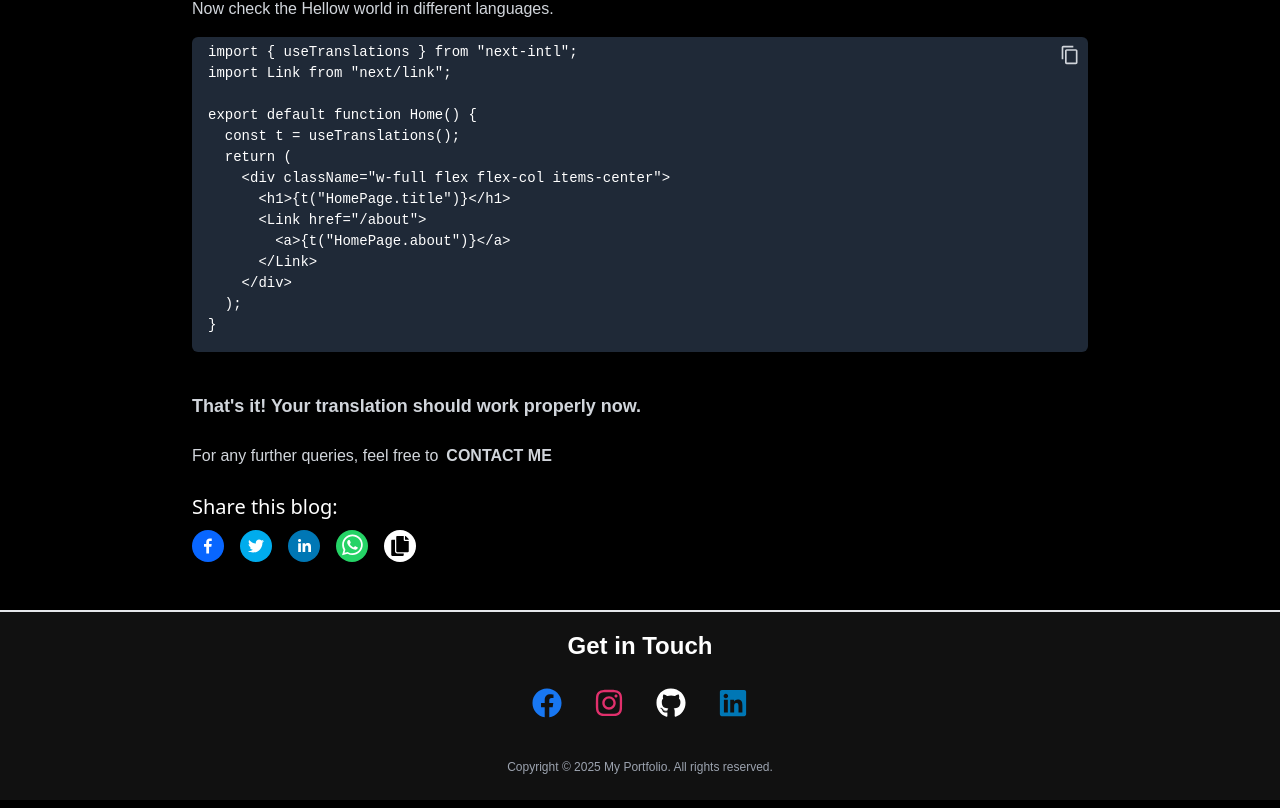
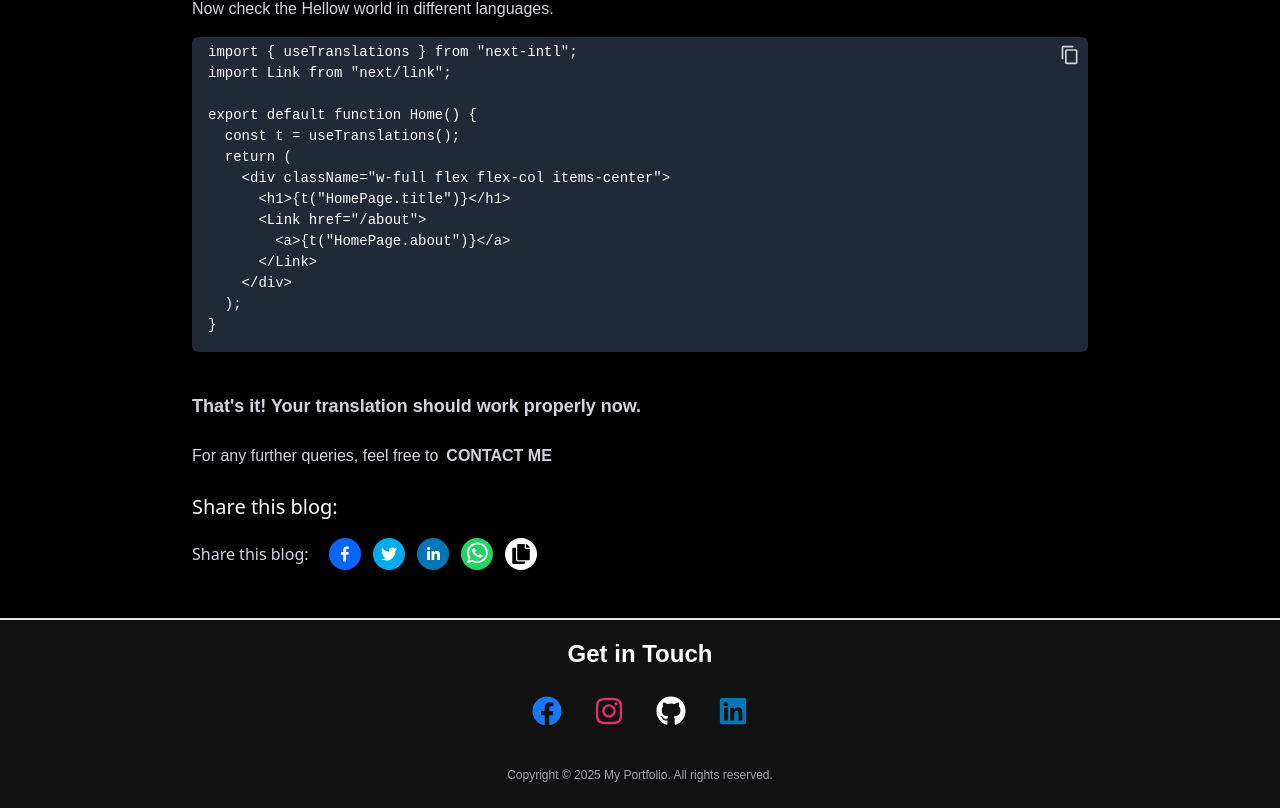
Before and after one commit to Rafidulemon/rafidul-portfolio, a Next.js app: page /blogs/1 in a window 1280 px wide. Shown: the part 6329-7137 px from the top of the page. Built offline with nearby package versions, Linux system fonts and the light colour scheme.

Commit message:
share test

```diff
--- a/app/blogs/[id]/page.tsx
+++ b/app/blogs/[id]/page.tsx
@@ -27,9 +27,10 @@ import {
   WhatsappShareButton,
 } from "react-share";
 import { FaCopy } from "react-icons/fa";
-import { useState } from "react";
+import { useState, useEffect } from "react";
 import MCP_Blog from "@/app/components/blogs/MCP_Blog";
 import OpenAiCodex from "@/app/components/blogs/OpenAiCodex";
+import SocialShare from "@/app/components/share/SocialShare";
 
 const blogData = [
   {
@@ -206,18 +207,24 @@ const blogData = [
 
 export default function BlogPage({ params }: { params: { id: string } }) {
   const blog = blogData.find((b) => b.id === params.id);
-  const currentUrl = `https://rafidul-portfolio.vercel.app//blogs/${params.id}`;
-  if (!blog) {
-    notFound();
-  }
+  if (!blog) notFound();
 
+  const [currentUrl, setCurrentUrl] = useState("");
   const [copied, setCopied] = useState(false);
 
+  // Fix: Set the full URL client-side after the component mounts
+  useEffect(() => {
+    setCurrentUrl(window.location.href);
+  }, []);
+
   const handleCopy = () => {
-    navigator.clipboard.writeText(currentUrl);
-    setCopied(true);
-    setTimeout(() => setCopied(false), 2000);
+    if (currentUrl) {
+      navigator.clipboard.writeText(currentUrl);
+      setCopied(true);
+      setTimeout(() => setCopied(false), 2000);
+    }
   };
+
   return (
     <div className="w-full py-6 md:px-10">
       <div className="w-full md:w-[80%] lg:w-[60%] xl:w-[50%] mx-auto">
@@ -244,7 +251,7 @@ export default function BlogPage({ params }: { params: { id: string } }) {
         <div className="mt-6 flex items-center text-[16] md:text-[20px]">
           Share this blog:
         </div>
-        <div className="mt-2 flex space-x-4">
+        {/* <div className="mt-2 flex space-x-4 items-center">
           <FacebookShareButton url={currentUrl} title={blog.title}>
             <FacebookIcon size={32} round />
           </FacebookShareButton>
@@ -264,9 +271,10 @@ export default function BlogPage({ params }: { params: { id: string } }) {
             <FaCopy size={20} color="black" className="dark:text-white" />
           </button>
           {copied && (
-            <span className="text-green-500 text-sm">Link Copied!</span>
+            <span className="text-green-500 text-sm ml-2">Link Copied!</span>
           )}
-        </div>
+        </div> */}
+        <SocialShare title={blog.title} />
       </div>
     </div>
   );
--- /dev/null
+++ b/app/components/share/SocialShare.tsx
@@ -0,0 +1,63 @@
+import { useState, useEffect } from "react";
+import {
+  FacebookIcon,
+  TwitterIcon,
+  LinkedinIcon,
+  WhatsappIcon,
+  FacebookShareButton,
+  TwitterShareButton,
+  LinkedinShareButton,
+  WhatsappShareButton,
+} from "react-share";
+import { FaCopy } from "react-icons/fa";
+
+const SocialShare = ({ title }: { title: string }) => {
+  const [currentUrl, setCurrentUrl] = useState("");
+  const [copied, setCopied] = useState(false);
+
+  // Set full URL client-side
+  useEffect(() => {
+    if (typeof window !== "undefined") {
+      setCurrentUrl(window.location.href);
+    }
+  }, []);
+
+  const handleCopy = () => {
+    if (!currentUrl) return;
+    navigator.clipboard.writeText(currentUrl);
+    setCopied(true);
+    setTimeout(() => setCopied(false), 2000);
+  };
+
+  // Render only after currentUrl is set
+  if (!currentUrl) return null;
+
+  return (
+    <div className="mt-4 flex flex-wrap items-center space-x-3">
+      <span className="mr-2 font-medium text-gray-700 dark:text-gray-300">
+        Share this blog:
+      </span>
+      <FacebookShareButton url={currentUrl} title={title}>
+        <FacebookIcon size={32} round />
+      </FacebookShareButton>
+      <TwitterShareButton url={currentUrl} title={title}>
+        <TwitterIcon size={32} round />
+      </TwitterShareButton>
+      <LinkedinShareButton url={currentUrl} title={title}>
+        <LinkedinIcon size={32} round />
+      </LinkedinShareButton>
+      <WhatsappShareButton url={currentUrl} title={title}>
+        <WhatsappIcon size={32} round />
+      </WhatsappShareButton>
+      <button
+        onClick={handleCopy}
+        className="w-8 h-8 flex items-center justify-center rounded-full bg-gray-200 dark:bg-white transition duration-200 hover:bg-gray-400 dark:hover:bg-gray-600"
+      >
+        <FaCopy size={20} className="dark:text-black text-black" />
+      </button>
+      {copied && <span className="text-green-500 text-sm ml-2">Link Copied!</span>}
+    </div>
+  );
+};
+
+export default SocialShare;
```
